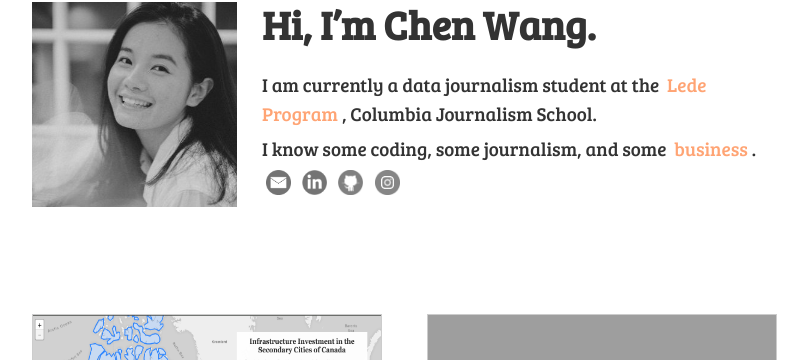
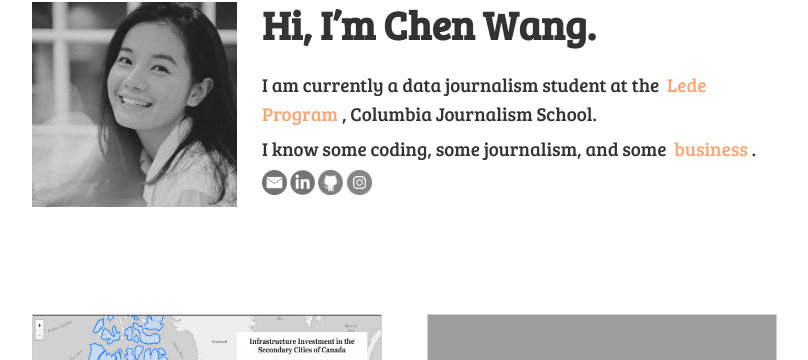
Before and after one commit to hichenwang/hichenwang.github.io, a Jekyll site: the page built from index.md, in a window 1280 px wide. Shown: the part 86-446 px from the top of the page, without its empty margins (233-1041 px from the left). Built offline with Jekyll 4.4.1, drawn with Linux system fonts in a browser that asks for light colours.

Commit message:
website update

```diff
--- a/assets/css/main.css
+++ b/assets/css/main.css
@@ -90,3 +90,11 @@ a:focus, a:hover, a:active {
 	height: 25px;
 	display: inline-block;
 }
+
+#buttons a:link, #buttons a:visited {
+  padding: 0;
+}
+
+#buttons a:focus, #buttons a:hover, #buttons a:active {
+  background: #ffffff;
+}
```
